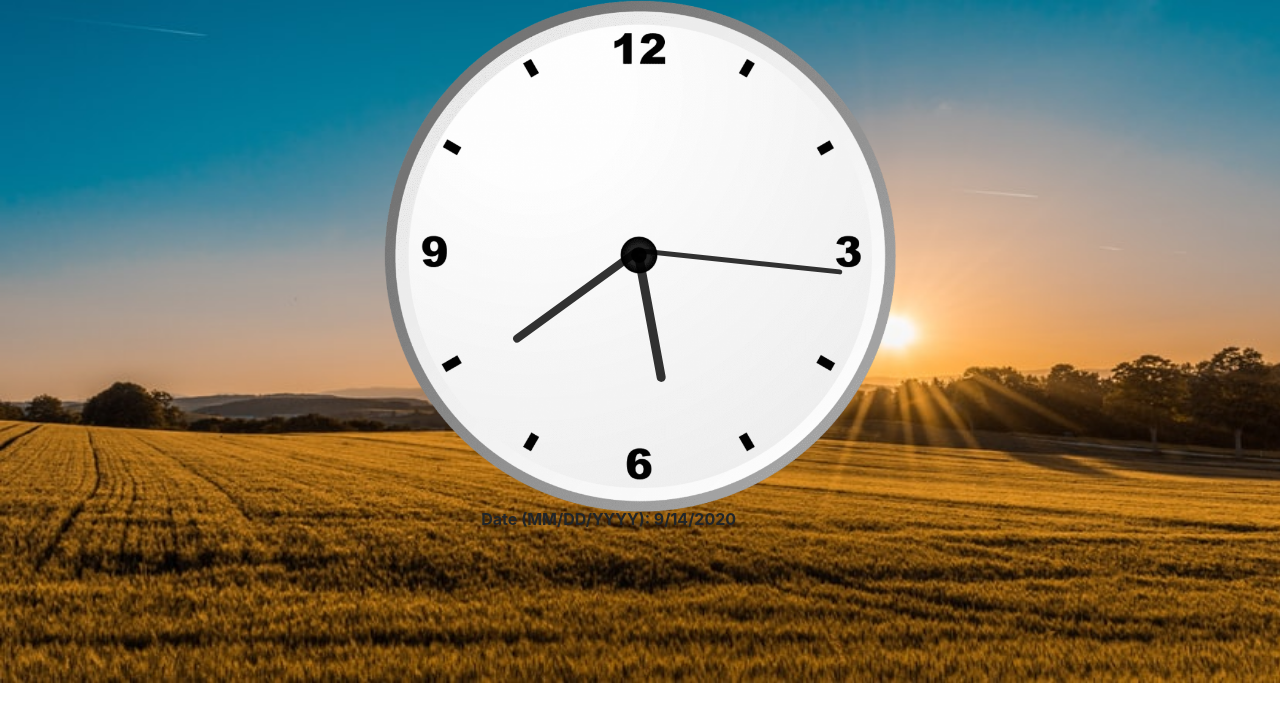
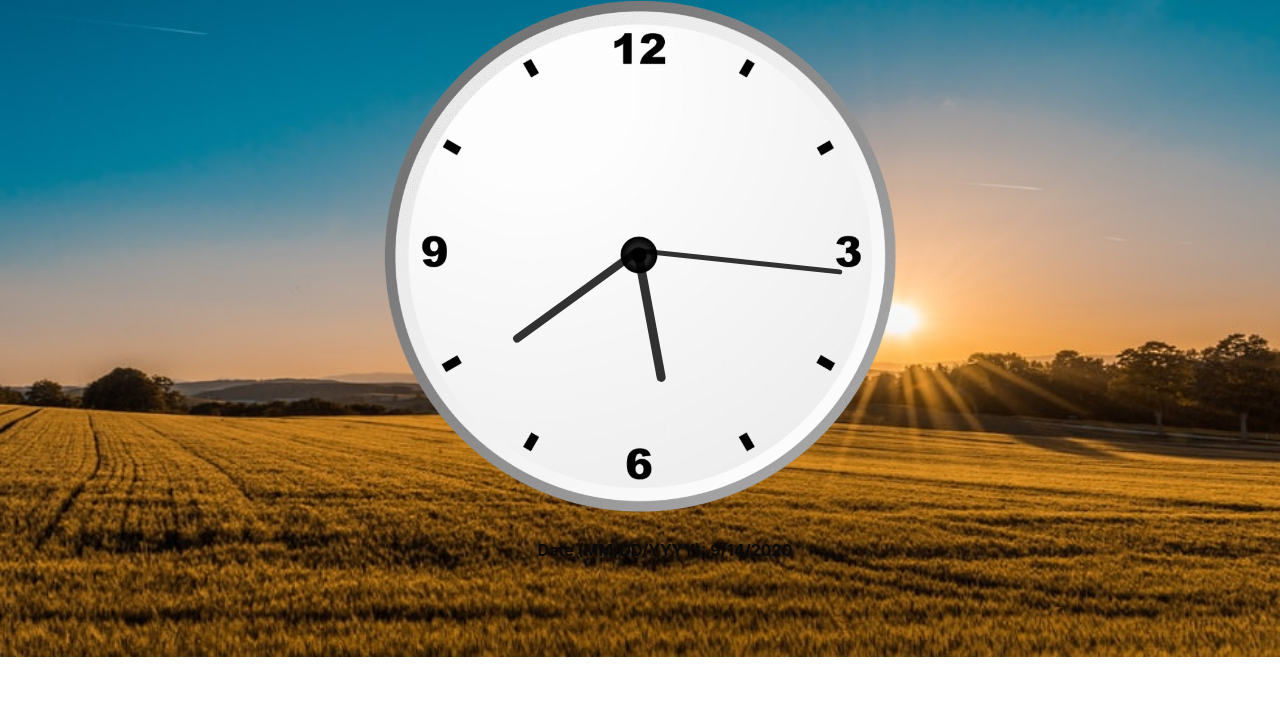
Before and after one commit to Siddhantk123/Analog-Clock-Using-JavaScript, a plain HTML site: page index.html in a window 1280 px wide. Drawn offline with nearby package versions, Linux system fonts and the light colour scheme.

Commit message:
Update index.css

```diff
--- a/index.css
+++ b/index.css
@@ -37,14 +37,15 @@
 }
 #datetime{
 
-    left: 49.25%;
+    left: 50.25%;
 
 
 }
 p{
     position: absolute;
-    top:99%;
-    left:19%;
+    top:105%;
+    left:30%;
+    color: rgb(10, 10, 10);
 
 
 
@@ -52,6 +53,6 @@ p{
 body{
     background-image: url("nature.jpg");
     background-repeat: no-repeat;
-    background-size: 1373px 683px;
+    background-size: 1379px 657px;
 
 }
```
